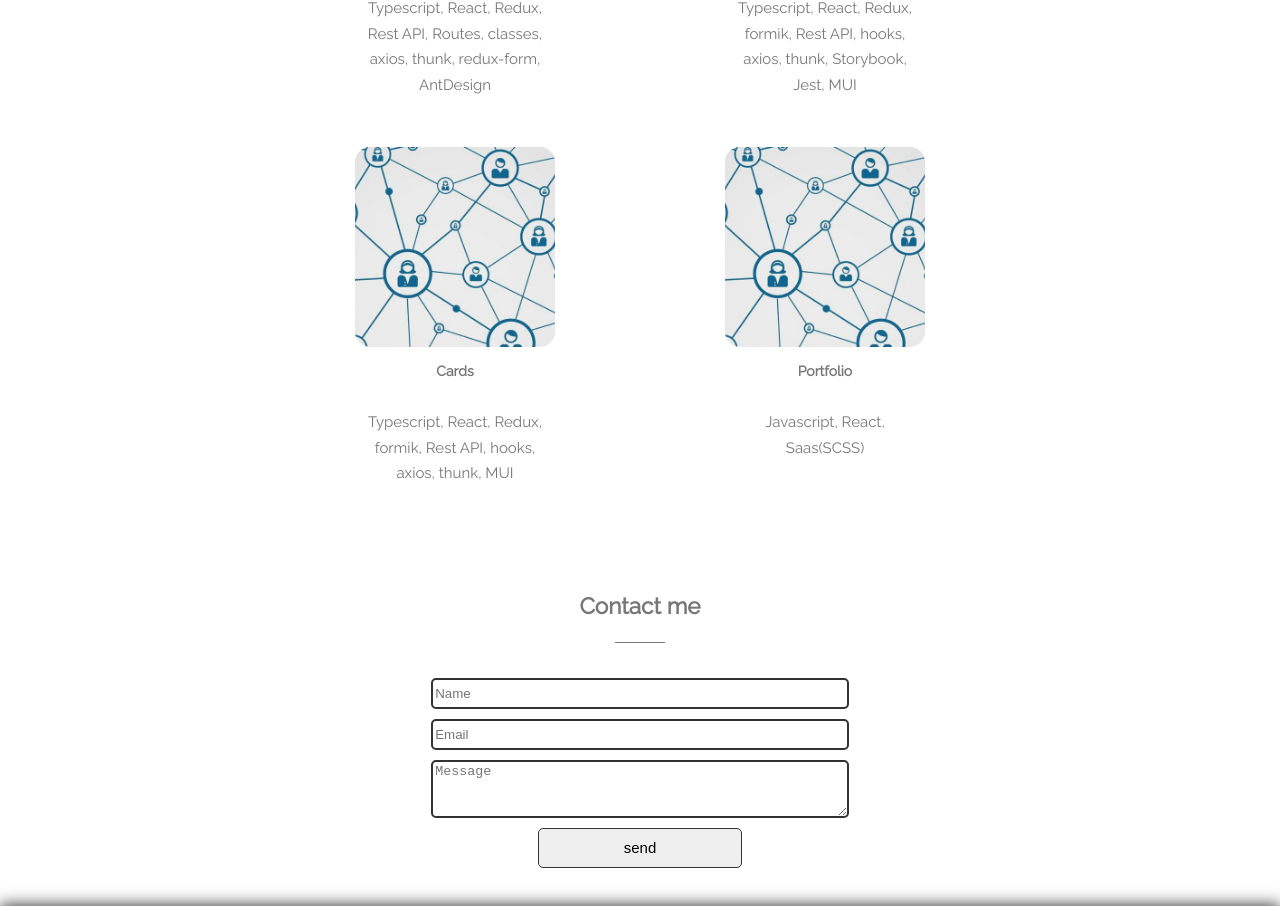
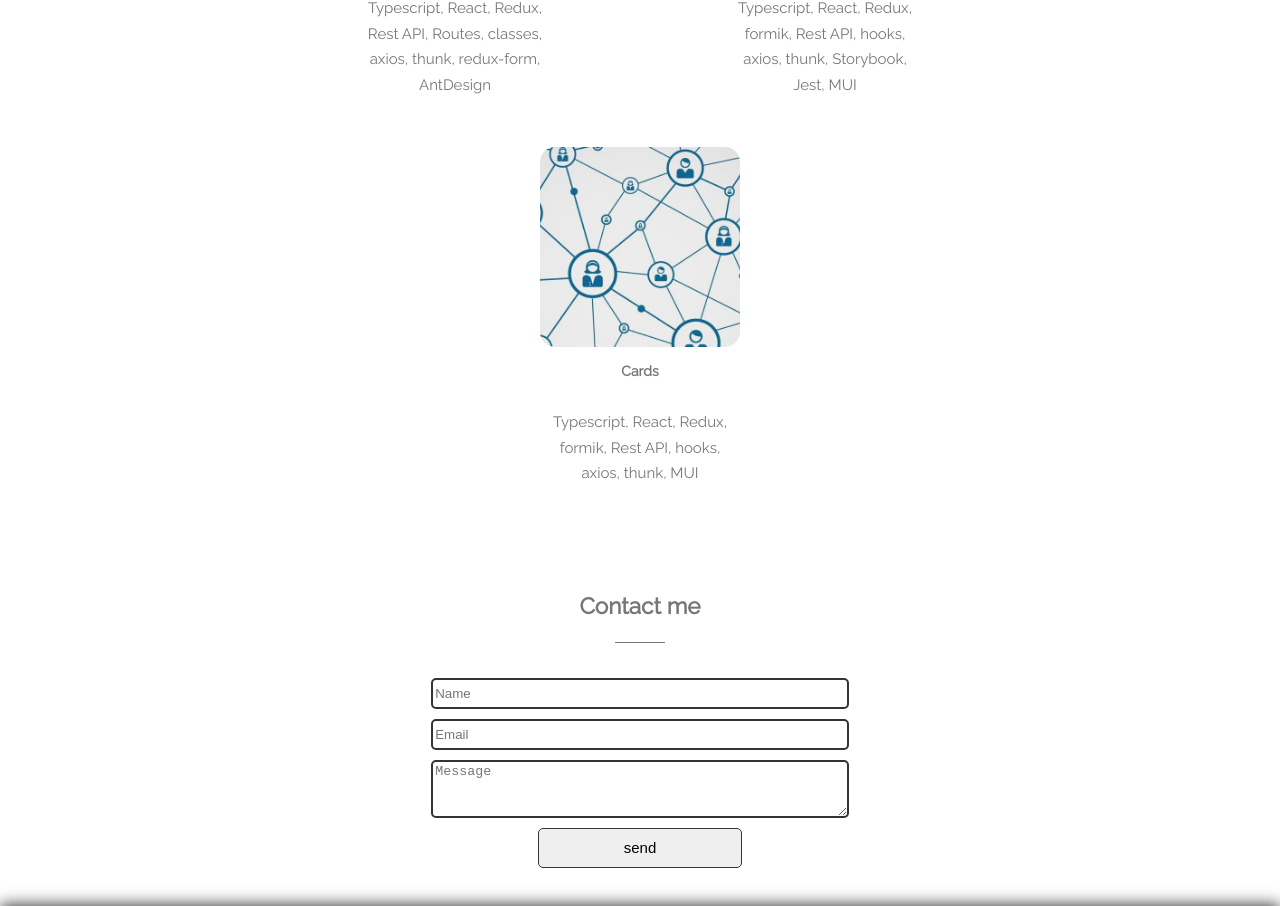
Before and after one commit to AndriiMshk/incubator_portfolio, a React (Create React App) app: page / in a window 1280 px wide. Shown: the part 1511-2417 px from the top of the page. Built offline with nearby package versions, Linux system fonts and the light colour scheme.

Commit message:
add mixin1

```diff
--- a/src/Header/Nav/nav.module.scss
+++ b/src/Header/Nav/nav.module.scss
@@ -1,9 +1,8 @@
 @import "../../common/styles/scss/var.scss";
 @import "../../common/styles/scss/mixins";
+
 .main {
-  display: flex;
-  justify-content: space-around;
-  align-items: center;
+	@include flex(space-around, '', center);
   width: 300px;
   margin-right: 10px;
 	a {
--- a/src/Projects/ProjectItem/projectItem.module.scss
+++ b/src/Projects/ProjectItem/projectItem.module.scss
@@ -69,16 +69,8 @@
 		transition: 0.3s;
 		position: relative;
 		&::after {
-			position: absolute;
-			content: '';
+			@include showBottomHoverLine();
 			bottom: -10px;
-			height: 1px;
-			width: 0;
-			z-index: 1;
-			left: 50%;
-			transform: translate(-50%, 0%);
-			background-color: $hoverTextColor;
-			transition: 0.3s;
 		}
 	}
 	p {
--- a/src/common/Title/title.module.scss
+++ b/src/common/Title/title.module.scss
@@ -1,19 +1,14 @@
 @import "../../common/styles/scss/var.scss";
+@import "../../common/styles/scss/mixins";
 
 .title {
   margin-bottom: 35px;
   position: relative;
 	&::after {
-		position: absolute;
-		content: '';
+		@include showBottomHoverLine();
+		width: 50px;
 		bottom: -20px;
-		width: 50px;
-		height: 1px;
 		background: $textColor;
-		z-index: 1;
-		left: 50%;
-		transform: translate(-50%, 0%);
-		transition: 0.3s;
 	}
 	h2 {
 		margin: 20px 0 0;
--- a/src/data/data.js
+++ b/src/data/data.js
@@ -27,7 +27,7 @@ export const projects = [
   },
   { title: 'Cards', description: 'Typescript, React, ' +
       'Redux, formik, Rest API, hooks, axios, thunk, MUI', image: social },
-  { title: 'Portfolio', description: 'Javascript, React, Saas(SCSS)', image: social },
+  // { title: 'Portfolio', description: 'Javascript, React, Saas(SCSS)', image: social },
 ];
 
 export const footerItems = [
```
Lines whose indentation alone changed are shown as unchanged.
